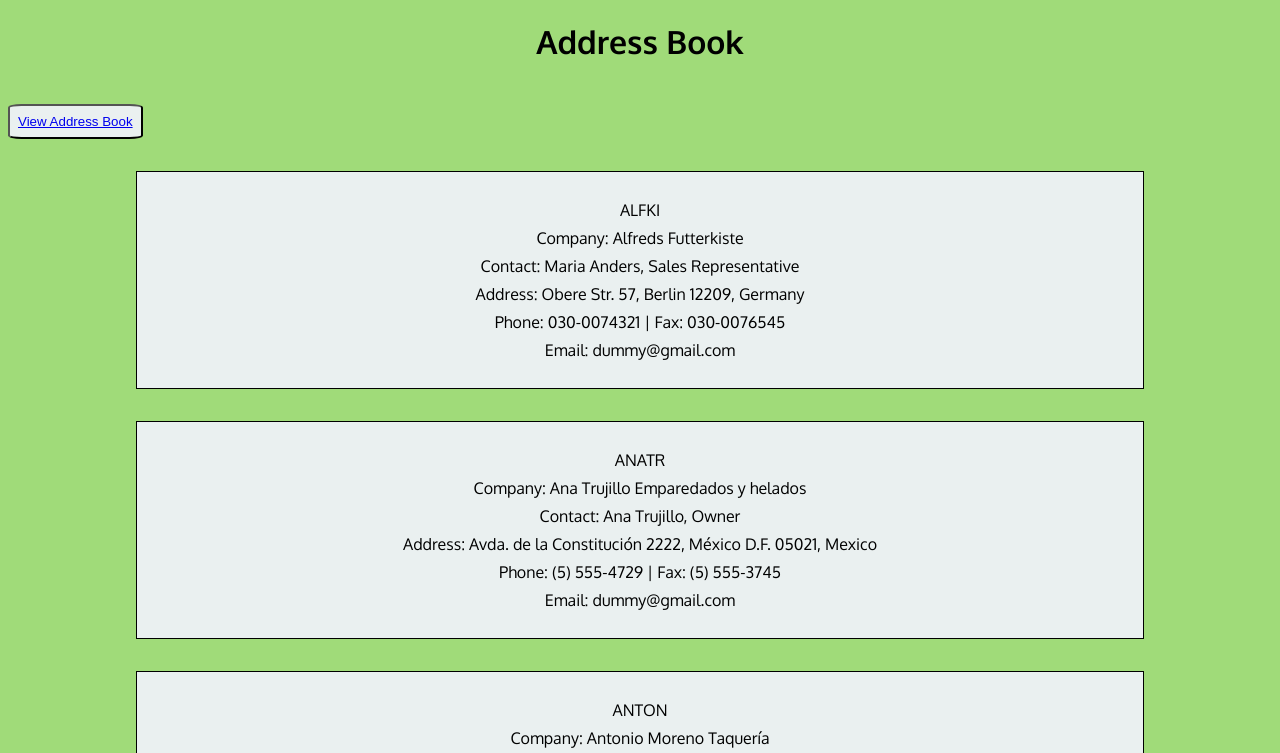
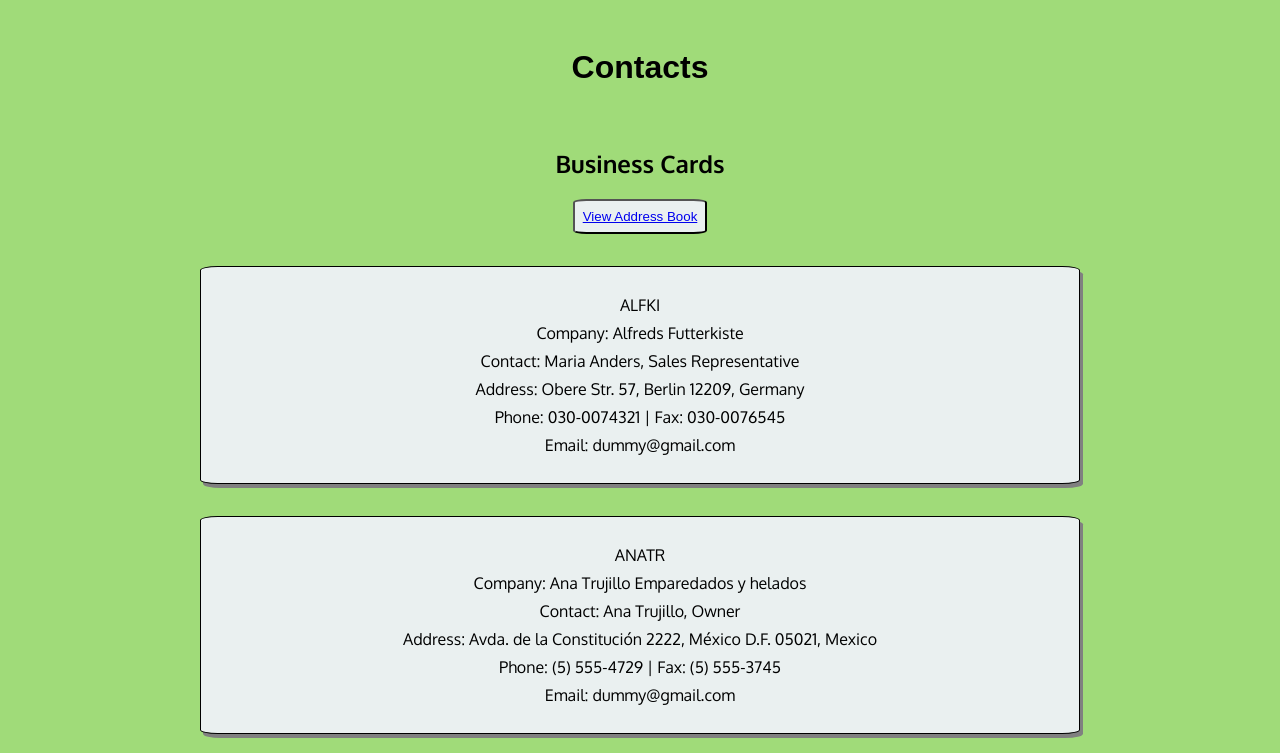
Before and after one commit to jmembreno1029/ab-angularjs, a plain HTML site: page bcards.html in a window 1280 px wide. Shown: the top 753 px of the page. Drawn offline with nearby package versions, Linux system fonts and the light colour scheme; some packages are replaced by stand-ins of ours.

Commit message:
additional styles and fixed headers

```diff
--- a/bcards.html
+++ b/bcards.html
@@ -12,8 +12,13 @@
 </head>
 
 <body ng-app="addressbook">
-        <h1>Address Book</h1><br>
-        <button><a href="/index.html">View Address Book</a></button>
+        <br>
+        <h1>Contacts</h1><br>
+        <h2 class="center">Business Cards</h2>
+        <div class="center">
+                <button><a href="/index.html">View Address Book</a></button>
+        </div>
+
 
         <div ng-controller="BcardsController">
                 <div ng-repeat="bcard in bcards">
--- a/style.css
+++ b/style.css
@@ -1,3 +1,4 @@
+/* table styles */
 th, td {
     border: solid black 1px;
     text-align: justify;
@@ -14,11 +15,15 @@ table {
     background: rgb(234, 240, 240);
     margin-top: 2rem;
 }
-
+/* general styles */
 h1 {
     text-align: center;
+    font-family: 'Kanit: 700', sans-serif;
 }
 
+.center {
+    text-align: center;
+}
 
 body {
     font-family: 'Oxygen', sans-serif;
@@ -33,14 +38,16 @@ button {
     position: relative;
 
 }
-
+/* business cards */
 .bCards {
     border: solid black 1.25px;
+    border-radius: 2%;
+    box-shadow: 3px 4px grey;
     padding: 1.5rem;
     margin-top: 2rem;
     margin-bottom: 2rem;
-    margin-right: 8rem;
-    margin-left: 8rem;
+    margin-right: 12rem;
+    margin-left: 12rem;
     text-align: center;
     line-height: 175%;
     background: rgb(234, 240, 240);
```
Also changed, not shown: index.html (+6 -3 lines).
